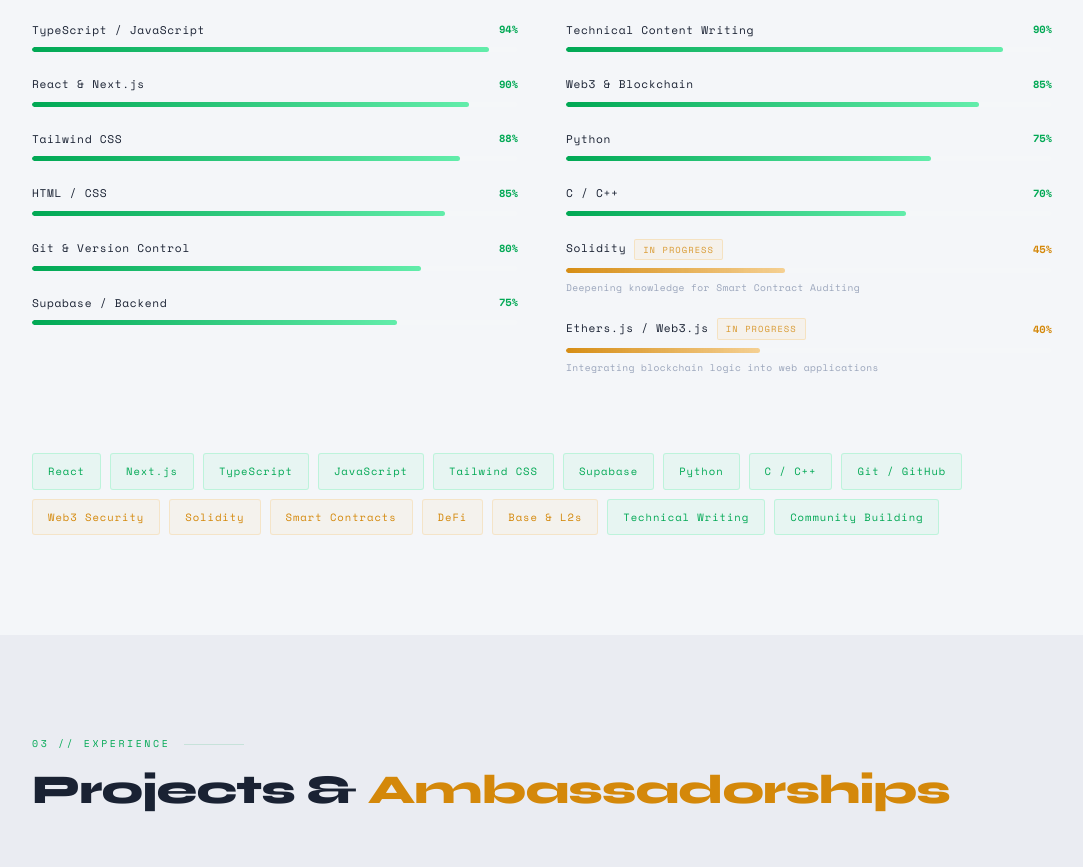
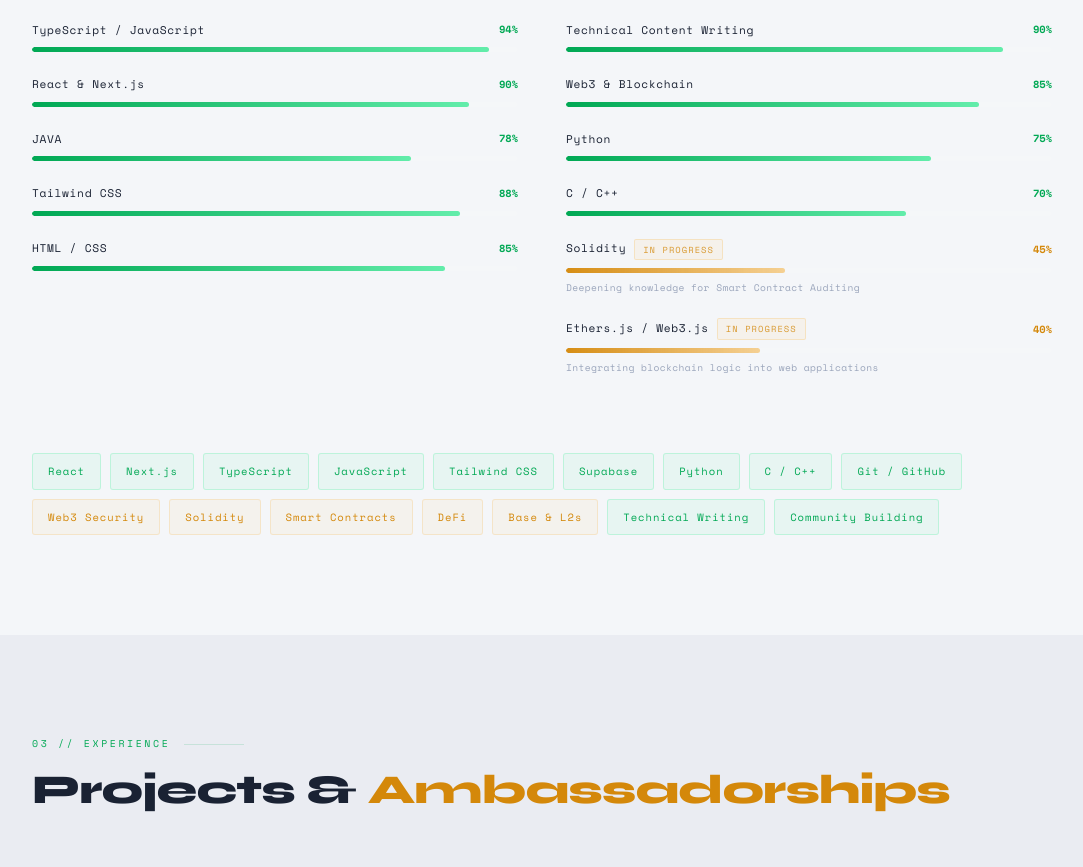
Before and after one commit to Wale2007/wale2007.github.io, a React (Vite) app: page / in a window 1280 px wide. Shown: the part 2620-3487 px from the top of the page, without its empty margins (98-1181 px from the left). Built offline with nearby package versions, Linux system fonts and the light colour scheme; no server answers.

Commit message:
update project

```diff
--- a/src/components/Skills.tsx
+++ b/src/components/Skills.tsx
@@ -200,10 +200,9 @@
                 <div className="prof-group-title current">Current Stack</div>
                 <ProgressBar name="TypeScript / JavaScript" percent={94} />
                 <ProgressBar name="React & Next.js" percent={90} />
+                <ProgressBar name="JAVA" percent={78} />
                 <ProgressBar name="Tailwind CSS" percent={88} />
                 <ProgressBar name="HTML / CSS" percent={85} />
-                <ProgressBar name="Git & Version Control" percent={80} />
-                <ProgressBar name="Supabase / Backend" percent={75} />
               </div>
               <div>
                 <div className="prof-group-title learning">Additional & Active Mastery</div>
```
